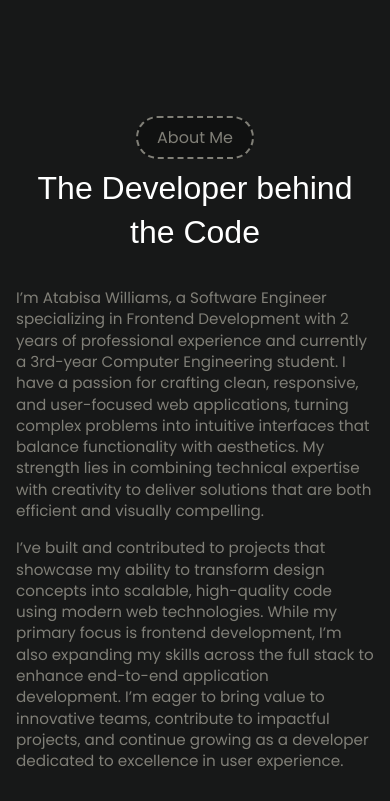
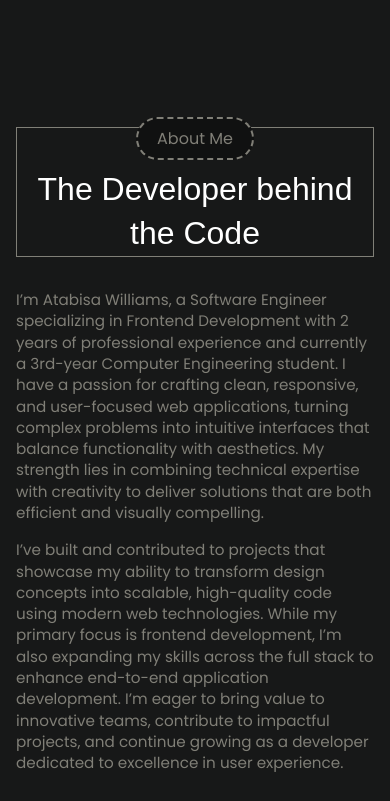
Before and after one commit to heyywillz/My-portfolio, a plain HTML site: page index.html in a window 390 px wide. Shown: the part 1000-1801 px from the top of the page. Drawn offline with Linux system fonts and the light colour scheme; a web font is replaced by a local one.

Commit message:
building my portfolio website

```diff
--- a/style.css
+++ b/style.css
@@ -470,8 +470,13 @@ main {
     width: 85vw;
   }
 
+  .section-title {
+    border: 1px solid var(--text-color);
+  }
+
   .about-container {
     margin-top: 0.5rem;
+    border: 1px;
   }
 
   .about-text p {
```
